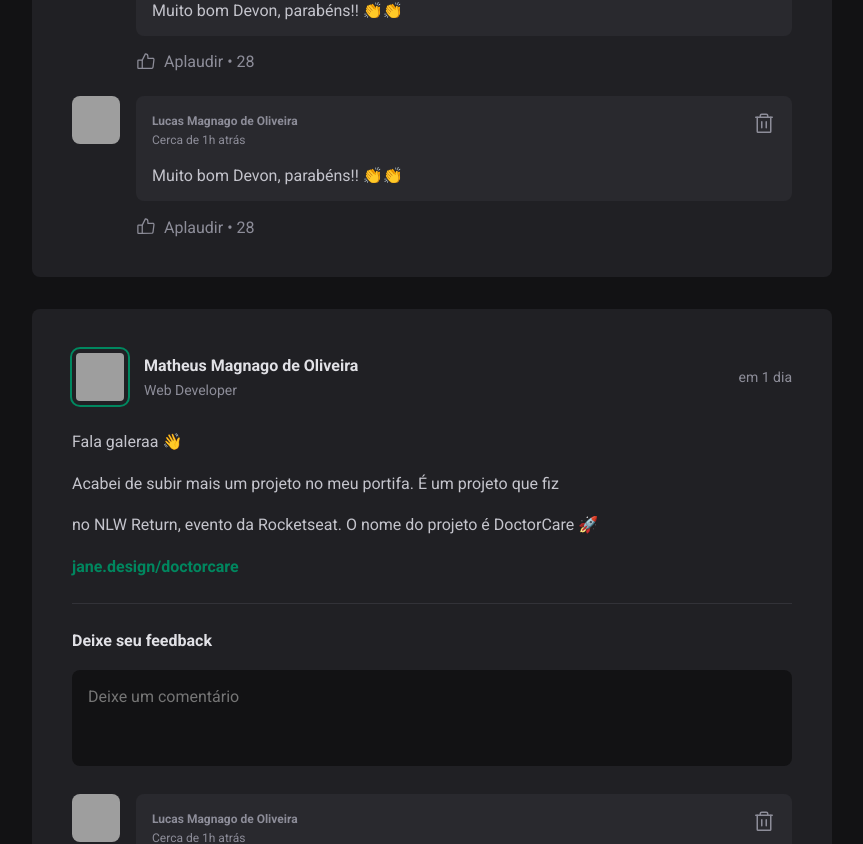
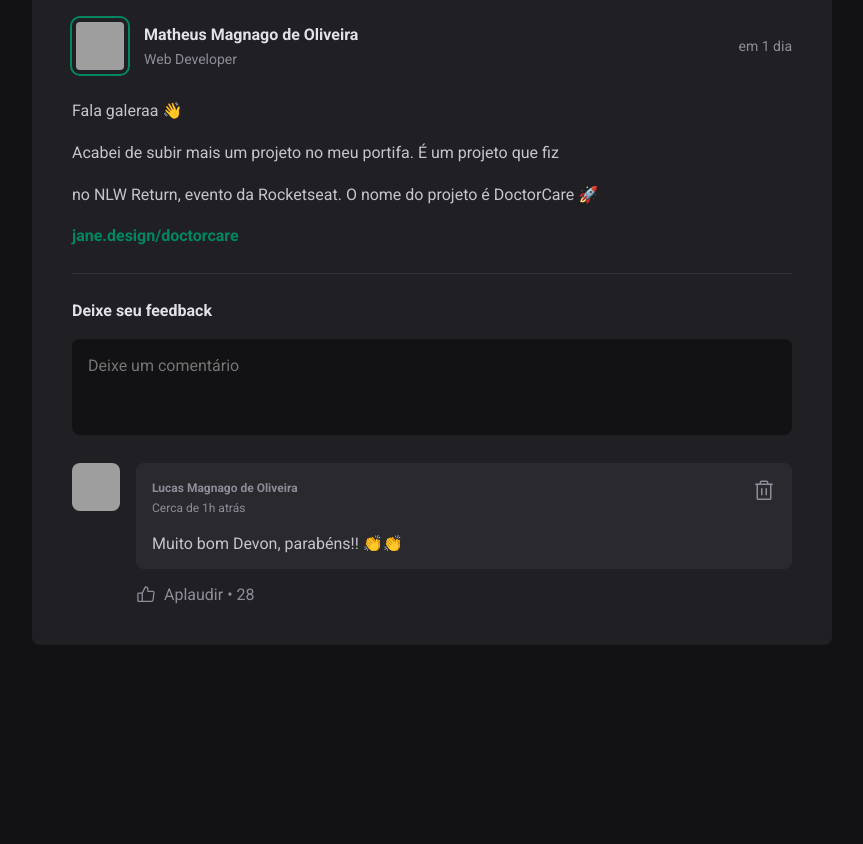
Before and after one commit to LucasMagnago/01-fundamentos-reactjs, a React (Vite) app: page / in a window 1280 px wide. Shown: the part 824-1668 px from the top of the page, without its empty margins (352-1215 px from the left). After the commit the page ends 1501 px from the top, so only its background shows below. Built offline with nearby package versions, Linux system fonts and the light colour scheme; grey boxes are pictures that could not be loaded.

Commit message:
usando estado para adicionar comentários aos posts

```diff
--- a/src/components/Post.jsx
+++ b/src/components/Post.jsx
@@ -1,6 +1,7 @@
 import { format, formatDistanceToNow } from "date-fns";
 import ptBR from "date-fns/locale/pt-BR";
 
+import { useState } from "react";
 import { Avatar } from "./Avatar";
 import { Comment } from "./Comment";
 
@@ -11,6 +12,8 @@
 // content: string
 
 export function Post({ author, content, publishedAt }) {
+	const [comments, setComments] = useState([1]);
+
 	const publishedDateFormatted = format(
 		publishedAt,
 		"d 'de' LLLL 'às' HH:mm'h'",
@@ -23,6 +26,11 @@
 		locale: ptBR,
 		addSuffix: true,
 	});
+
+	function handleCreateNewComment() {
+		event.preventDefault();
+		setComments([...comments, comments.length + 1]);
+	}
 
 	return (
 		<article className={styles.post}>
@@ -57,7 +65,7 @@
 				})}
 			</div>
 
-			<form className={styles.commentForm}>
+			<form onSubmit={handleCreateNewComment} className={styles.commentForm}>
 				<strong>Deixe seu feedback</strong>
 
 				<textarea placeholder="Deixe um comentário" />
@@ -68,9 +76,9 @@
 			</form>
 
 			<div className={styles.commentList}>
-				<Comment />
-				<Comment />
-				<Comment />
+				{comments.map((comment) => {
+					return <Comment />;
+				})}
 			</div>
 		</article>
 	);
```
